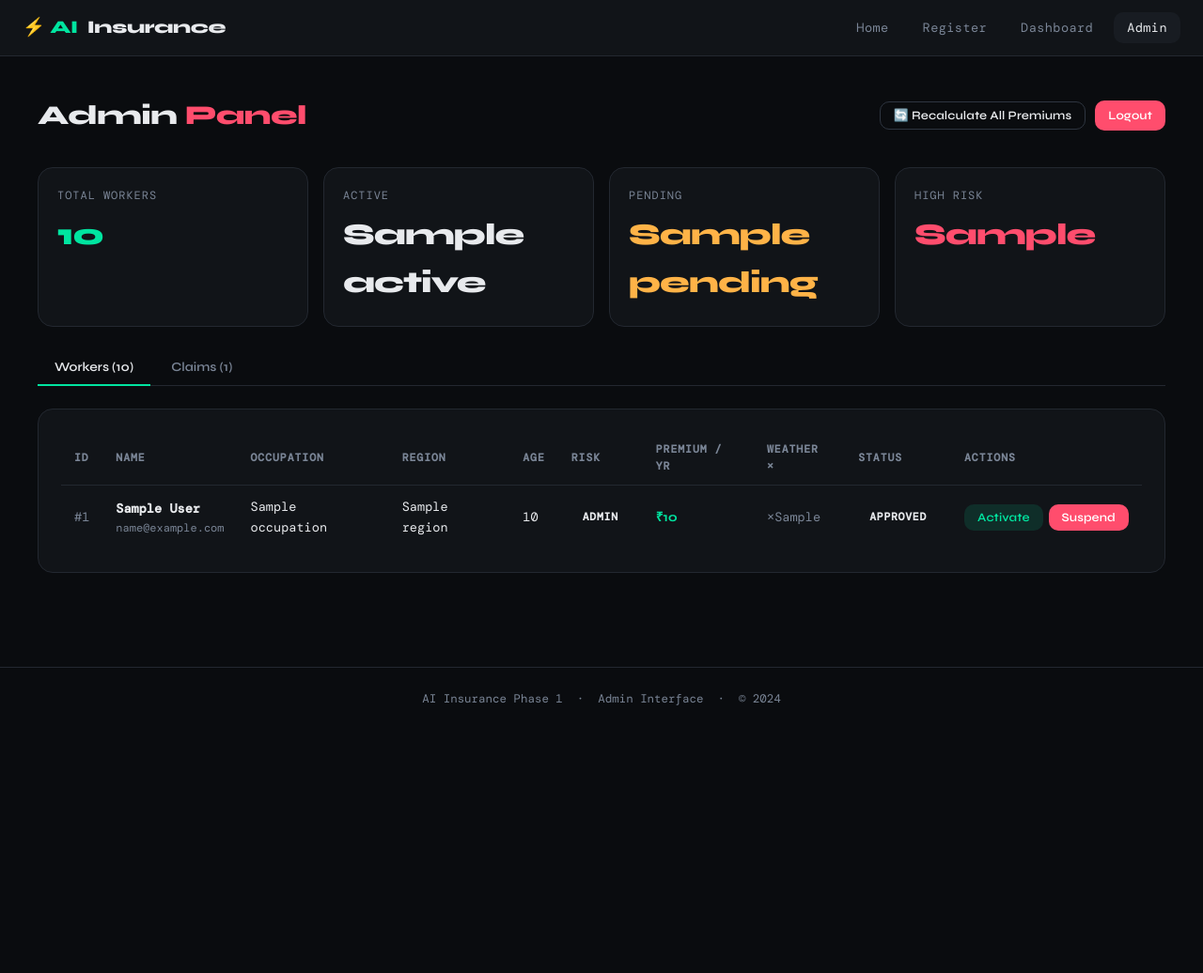
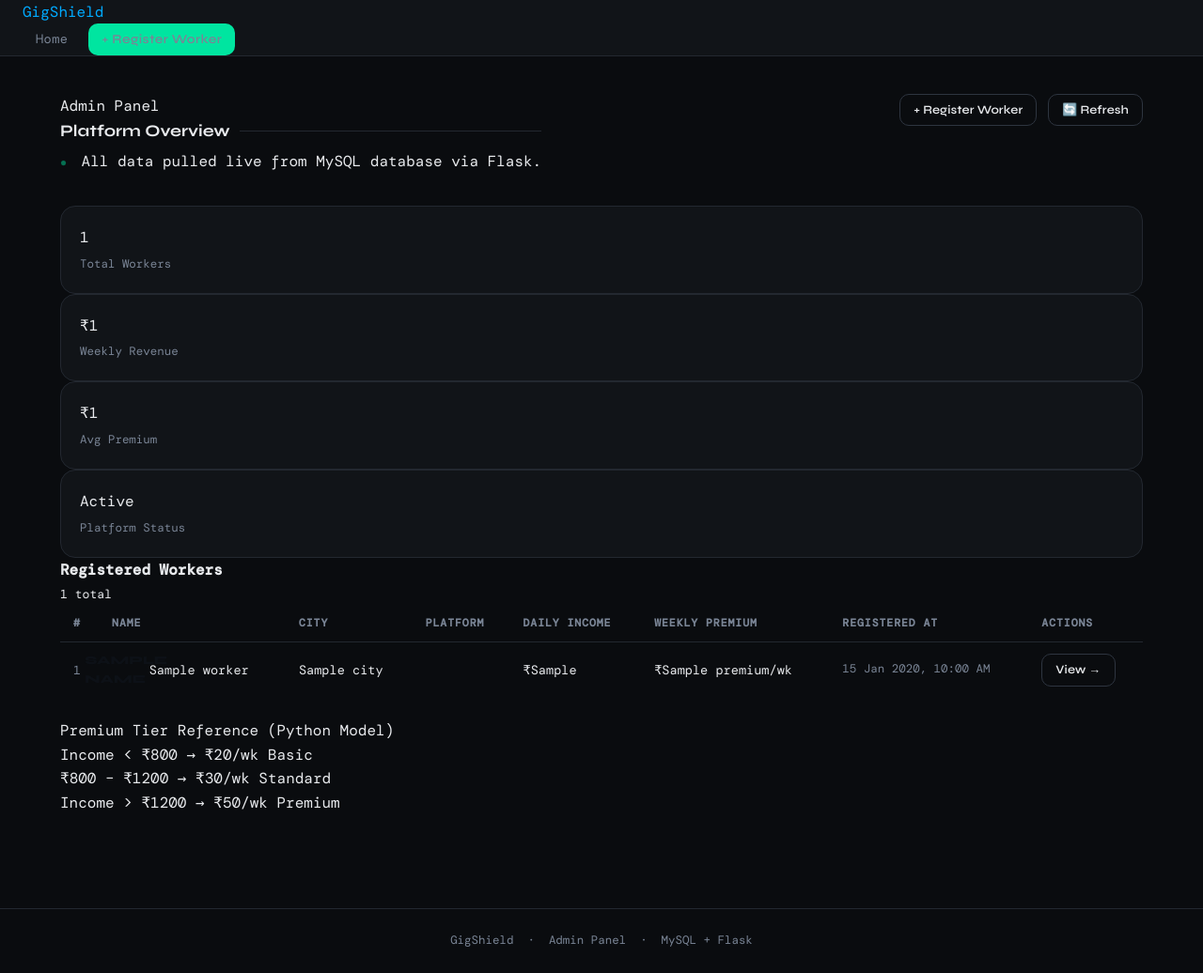
Before and after one commit to vishaladhityaask/AI-Insurance, a Flask app: template templates/admin.html in a window 1280 px wide. Shown: the whole page at 94% size. Before the commit the page ends 751 px from the top, so only its background shows below. Run offline with Flask 3, Linux system fonts and the light colour scheme; the template is opened without the code that fills it: most values are stand-ins (such as "Sample title", 1, 10 or a date in 2020); some web fonts are replaced.

Commit message:
Update admin.html

```diff
--- a/templates/admin.html
+++ b/templates/admin.html
@@ -1,238 +1,163 @@
 <!DOCTYPE html>
 <html lang="en">
 <head>
-  <meta charset="UTF-8">
-  <meta name="viewport" content="width=device-width, initial-scale=1.0">
-  <title>Admin Panel – AI Insurance</title>
-  <link rel="stylesheet" href="{{ url_for('static', filename='css/style.css') }}">
+<meta charset="UTF-8"/>
+<meta name="viewport" content="width=device-width, initial-scale=1.0"/>
+<title>Admin – GigShield</title>
+<link rel="preconnect" href="https://fonts.googleapis.com"/>
+<link href="https://fonts.googleapis.com/css2?family=Syne:wght@400;600;700;800&family=DM+Sans:wght@300;400;500&display=swap" rel="stylesheet"/>
+<link rel="stylesheet" href="{{ url_for('static', filename='css/style.css') }}"/>
 </head>
 <body>
 
-<nav>
-  <div class="nav-brand">⚡ AI<span>Insurance</span></div>
+<!-- ── NAVBAR ─────────────────────────────────────────────── -->
+<nav class="nav">
+  <div class="nav-inner">
+    <a class="brand" href="/">Gig<span>Shield</span></a>
     <div class="nav-links">
-    <a href="{{ url_for('index') }}">Home</a>
-    <a href="{{ url_for('register') }}">Register</a>
-    <a href="{{ url_for('dashboard') }}">Dashboard</a>
-    <a href="{{ url_for('admin') }}" class="active">Admin</a>
+      <a href="/" class="nav-link">Home</a>
+      <a href="/register" class="btn btn-primary btn-sm">+ Register Worker</a>
+    </div>
   </div>
 </nav>
 
-<main>
-  {% if locked %}
-  <!-- ── Lock Screen ────────────────────────── -->
-  <div class="lock-screen">
-    <div class="lock-icon">🔐</div>
-    <div class="lock-title">Admin Access</div>
-    <div class="lock-sub">Enter the administrator password to continue.</div>
-    {% with messages = get_flashed_messages(with_categories=true) %}
-      {% for cat, msg in messages %}
-        <div class="alert alert-{{ cat }}">{{ msg }}</div>
-      {% endfor %}
-    {% endwith %}
-    <form method="POST" action="{{ url_for('admin') }}">
-      <div class="form-group">
-        <input type="password" name="password" placeholder="Password" autofocus
-               style="text-align:center;font-size:1rem;padding:12px;">
+<!-- ── ADMIN CONTENT ──────────────────────────────────────── -->
+<section class="admin-page">
+  <div class="container">
+
+    <!-- Page heading -->
+    <div class="fu" style="margin-bottom:2.2rem;display:flex;align-items:flex-start;justify-content:space-between;flex-wrap:wrap;gap:1rem">
+      <div>
+        <span class="label">Admin Panel</span>
+        <h2 class="section-title" style="margin-bottom:.3rem">Platform Overview</h2>
+        <p class="muted">
+          <span class="live-dot"></span>
+          All data pulled live from MySQL database via Flask.
+        </p>
       </div>
-      <button class="btn btn-primary btn-full" style="padding:12px;">Unlock →</button>
-    </form>
-    <div class="mt-4 text-muted" style="font-size:.78rem;">Default password: <code>admin123</code></div>
-  </div>
-
-  {% else %}
-  <!-- ── Admin Panel ────────────────────────── -->
-  <div class="container admin-page">
-
-    <div class="admin-header">
-      <div class="admin-title">Admin <span>Panel</span></div>
-      <div style="display:flex;gap:10px;align-items:center;">
-        <button class="btn btn-outline btn-sm" onclick="recalculateAll()">🔄 Recalculate All Premiums</button>
-        <a href="{{ url_for('admin_logout') }}" class="btn btn-danger btn-sm">Logout</a>
+      <div style="display:flex;gap:.75rem;align-items:center;flex-wrap:wrap">
+        <a href="/register" class="btn btn-outline btn-sm">+ Register Worker</a>
+        <a href="/admin" class="btn btn-outline btn-sm">🔄 Refresh</a>
       </div>
     </div>
 
-    <!-- Stats -->
-    <div class="grid-4 mb-6">
-      <div class="stat-card">
-        <div class="stat-label">Total Workers</div>
-        <div class="stat-value accent">{{ stats.total }}</div>
+    <!-- ── STAT CARDS ──────────────────────────────────────── -->
+    <div class="stat-cards">
+      <div class="stat-card fu fu1">
+        <span class="stat-big">{{ total_workers }}</span>
+        <span class="stat-sub">Total Workers</span>
       </div>
-      <div class="stat-card">
-        <div class="stat-label">Active</div>
-        <div class="stat-value">{{ stats.active }}</div>
+      <div class="stat-card fu fu2">
+        <span class="stat-big" style="color:var(--saffron)">₹{{ total_premium }}</span>
+        <span class="stat-sub">Weekly Revenue</span>
       </div>
-      <div class="stat-card">
-        <div class="stat-label">Pending</div>
-        <div class="stat-value" style="color:var(--warn)">{{ stats.pending }}</div>
+      <div class="stat-card fu fu3">
+        <span class="stat-big" style="color:var(--teal)">
+          ₹{{ (total_premium // total_workers) if total_workers > 0 else 0 }}
+        </span>
+        <span class="stat-sub">Avg Premium</span>
       </div>
-      <div class="stat-card">
-        <div class="stat-label">High Risk</div>
-        <div class="stat-value" style="color:var(--danger)">{{ stats.high_risk }}</div>
+      <div class="stat-card fu fu4">
+        <span class="stat-big" style="color:var(--success)">Active</span>
+        <span class="stat-sub">Platform Status</span>
       </div>
     </div>
 
-    <div id="recalc-msg" style="margin-bottom:12px;font-size:.85rem;"></div>
-
-    <!-- Tabs -->
-    <div class="tab-bar">
-      <button class="tab-btn active" onclick="showTab('workers', this)">Workers ({{ stats.total }})</button>
-      <button class="tab-btn" onclick="showTab('claims', this)">Claims ({{ claims|length }})</button>
+    <!-- ── WORKERS TABLE ───────────────────────────────────── -->
+    <div class="table-wrap fu fu2">
+      <div class="table-head">
+        <h5 style="margin:0;font-size:1rem">Registered Workers</h5>
+        <span class="muted" style="font-size:.82rem">{{ total_workers }} total</span>
       </div>
 
-    <!-- Workers Tab -->
-    <div class="tab-content active" id="tab-workers">
-      <div class="card table-wrap">
+      {% if workers %}
       <table>
         <thead>
           <tr>
-              <th>ID</th>
+            <th>#</th>
             <th>Name</th>
-              <th>Occupation</th>
-              <th>Region</th>
-              <th>Age</th>
-              <th>Risk</th>
-              <th>Premium / yr</th>
-              <th>Weather ×</th>
-              <th>Status</th>
+            <th>City</th>
+            <th>Platform</th>
+            <th>Daily Income</th>
+            <th>Weekly Premium</th>
+            <th>Registered At</th>
             <th>Actions</th>
           </tr>
         </thead>
         <tbody>
           {% for w in workers %}
-            <tr id="row-{{ w.id }}">
-              <td class="text-muted">#{{ w.id }}</td>
+          <tr>
+            <td style="color:var(--muted);font-size:.82rem">{{ loop.index }}</td>
+
+            <!-- Name with avatar -->
             <td>
-                <a href="{{ url_for('dashboard', worker_id=w.id) }}" style="color:var(--text);font-weight:600;">
-                  {{ w.full_name }}
-                </a>
-                <div style="font-size:.75rem;color:var(--muted);">{{ w.email }}</div>
-              </td>
-              <td>{{ w.occupation }}</td>
-              <td>{{ w.region }}</td>
-              <td>{{ w.age }}</td>
-              <td>
-                <span class="badge risk-{{ w.risk_level }}">{{ w.risk_level }}</span>
-              </td>
-              <td style="font-family:var(--font-head);font-weight:700;color:var(--accent);">
-                ₹{{ "{:,.0f}".format(w.final_premium) }}
-              </td>
-              <td class="text-muted">×{{ w.weather_factor }}</td>
-              <td>
-                <span class="badge badge-{{ w.status }}" id="status-{{ w.id }}">{{ w.status }}</span>
-              </td>
-              <td>
-                <div style="display:flex;gap:6px;">
-                  {% if w.status != 'active' %}
-                  <button class="btn btn-sm" style="background:rgba(0,229,160,.12);color:var(--accent);border:none;"
-                          onclick="setStatus({{ w.id }}, 'active')">Activate</button>
-                  {% endif %}
-                  {% if w.status != 'suspended' %}
-                  <button class="btn btn-sm btn-danger" onclick="setStatus({{ w.id }}, 'suspended')">Suspend</button>
-                  {% endif %}
+              <div style="display:flex;align-items:center;gap:.6rem">
+                <div style="width:30px;height:30px;border-radius:50%;background:linear-gradient(135deg,var(--saffron),var(--teal));display:flex;align-items:center;justify-content:center;font-family:'Syne',sans-serif;font-weight:800;font-size:.78rem;color:#0d1117;flex-shrink:0">
+                  {{ w.name[0].upper() }}
+                </div>
+                {{ w.name }}
               </div>
             </td>
-            </tr>
-            {% else %}
-            <tr>
-              <td colspan="10" class="text-center text-muted" style="padding:32px;">No workers registered yet.</td>
+
+            <td>{{ w.city }}</td>
+
+            <!-- Platform chip -->
+            <td><span class="chip-teal">{{ w.platform }}</span></td>
+
+            <td>₹{{ w.daily_income }}</td>
+
+            <!-- Premium chip -->
+            <td><span class="chip">₹{{ w.premium }}/wk</span></td>
+
+            <!-- Registered timestamp -->
+            <td style="font-size:.78rem;color:var(--muted)">
+              {{ w.registered_at.strftime('%d %b %Y, %I:%M %p') if w.registered_at else '–' }}
+            </td>
+
+            <!-- Actions -->
+            <td>
+              <div style="display:flex;gap:.4rem;align-items:center">
+                <a href="/dashboard/{{ w.id }}" class="btn btn-outline btn-sm">View →</a>
+              </div>
+            </td>
           </tr>
           {% endfor %}
         </tbody>
       </table>
+
+      {% else %}
+      <!-- Empty state -->
+      <div class="empty-state">
+        <span class="ei">📋</span>
+        <p style="margin-bottom:.4rem;font-weight:600">No workers registered yet</p>
+        <p class="muted" style="font-size:.85rem">Register a worker — they will appear here instantly from MySQL.</p>
+        <a href="/register" class="btn btn-primary btn-sm" style="margin-top:1rem">+ Register First Worker</a>
       </div>
-    </div>
+      {% endif %}
 
-    <!-- Claims Tab -->
-    <div class="tab-content" id="tab-claims">
-      <div class="card table-wrap">
-        <table>
-          <thead>
-            <tr>
-              <th>Claim ID</th>
-              <th>Worker</th>
-              <th>Type</th>
-              <th>Amount</th>
-              <th>Status</th>
-              <th>Filed</th>
-            </tr>
-          </thead>
-          <tbody>
-            {% for c in claims %}
-            <tr>
-              <td class="text-muted">#{{ c.id }}</td>
-              <td>
-                <strong>{{ c.full_name }}</strong>
-                <div style="font-size:.75rem;color:var(--muted);">{{ c.occupation }}</div>
-              </td>
-              <td>{{ c.claim_type or '—' }}</td>
-              <td>{% if c.amount %}₹{{ "{:,.0f}".format(c.amount) }}{% else %}—{% endif %}</td>
-              <td>
-                <span class="badge {% if c.status == 'approved' %}badge-active{% elif c.status == 'rejected' %}badge-suspended{% else %}badge-pending{% endif %}">
-                  {{ c.status }}
-                </span>
-              </td>
-              <td class="text-muted">{{ c.filed_at.strftime('%d %b %Y') if c.filed_at else '—' }}</td>
-            </tr>
-            {% else %}
-            <tr>
-              <td colspan="6" class="text-center text-muted" style="padding:32px;">No claims yet.</td>
-            </tr>
-            {% endfor %}
-          </tbody>
-        </table>
+    </div><!-- /table-wrap -->
+
+    <!-- ── PREMIUM TIER REFERENCE ──────────────────────────── -->
+    <div style="margin-top:1.4rem" class="fu">
+      <span class="label" style="margin-bottom:.6rem">Premium Tier Reference (Python Model)</span>
+      <div class="tier-ref">
+        <div class="tier-item">Income &lt; ₹800 → <span class="chip">₹20/wk</span> Basic</div>
+        <div class="tier-item">₹800 – ₹1200 → <span class="chip">₹30/wk</span> Standard</div>
+        <div class="tier-item">Income &gt; ₹1200 → <span class="chip">₹50/wk</span> Premium</div>
       </div>
     </div>
 
   </div>
-  {% endif %}
-</main>
+</section>
 
+<!-- ── FOOTER ──────────────────────────────────────────────── -->
 <footer>
-  <div>AI Insurance Phase 1 &nbsp;·&nbsp; Admin Interface &nbsp;·&nbsp; © 2024</div>
+  <div class="container">
+    <span class="brand-foot">GigShield</span> &nbsp;·&nbsp;
+    Admin Panel &nbsp;·&nbsp;
+    <span style="color:var(--teal)">MySQL + Flask</span>
+  </div>
 </footer>
-
-<script>
-function showTab(name, btn) {
-  document.querySelectorAll('.tab-content').forEach(t => t.classList.remove('active'));
-  document.querySelectorAll('.tab-btn').forEach(b => b.classList.remove('active'));
-  document.getElementById('tab-' + name).classList.add('active');
-  btn.classList.add('active');
-}
-
-async function setStatus(id, status) {
-  try {
-    const res = await fetch('/admin/update-status', {
-      method: 'POST',
-      headers: { 'Content-Type': 'application/json' },
-      body: JSON.stringify({ id, status })
-    });
-    const data = await res.json();
-    if (data.success) {
-      const el = document.getElementById('status-' + id);
-      el.textContent = status;
-      el.className = 'badge badge-' + status;
-      // Reload to refresh action buttons
-      setTimeout(() => window.location.reload(), 600);
-    }
-  } catch(e) { alert('Failed to update status.'); }
-}
-
-async function recalculateAll() {
-  const msg = document.getElementById('recalc-msg');
-  msg.innerHTML = '<span class="spinner"></span> Recalculating all premiums with live weather...';
-  try {
-    const res = await fetch('/admin/recalculate', { method: 'POST' });
-    const data = await res.json();
-    if (data.success) {
-      msg.innerHTML = '<span style="color:var(--accent)">✅ Updated premiums for ' + data.updated + ' workers. Reloading...</span>';
-      setTimeout(() => window.location.reload(), 1200);
-    }
-  } catch(e) {
-    msg.innerHTML = '<span style="color:var(--danger)">❌ Failed to recalculate.</span>';
-  }
-}
-</script>
 
 </body>
 </html>
```
Lines whose indentation alone changed are shown as unchanged.
